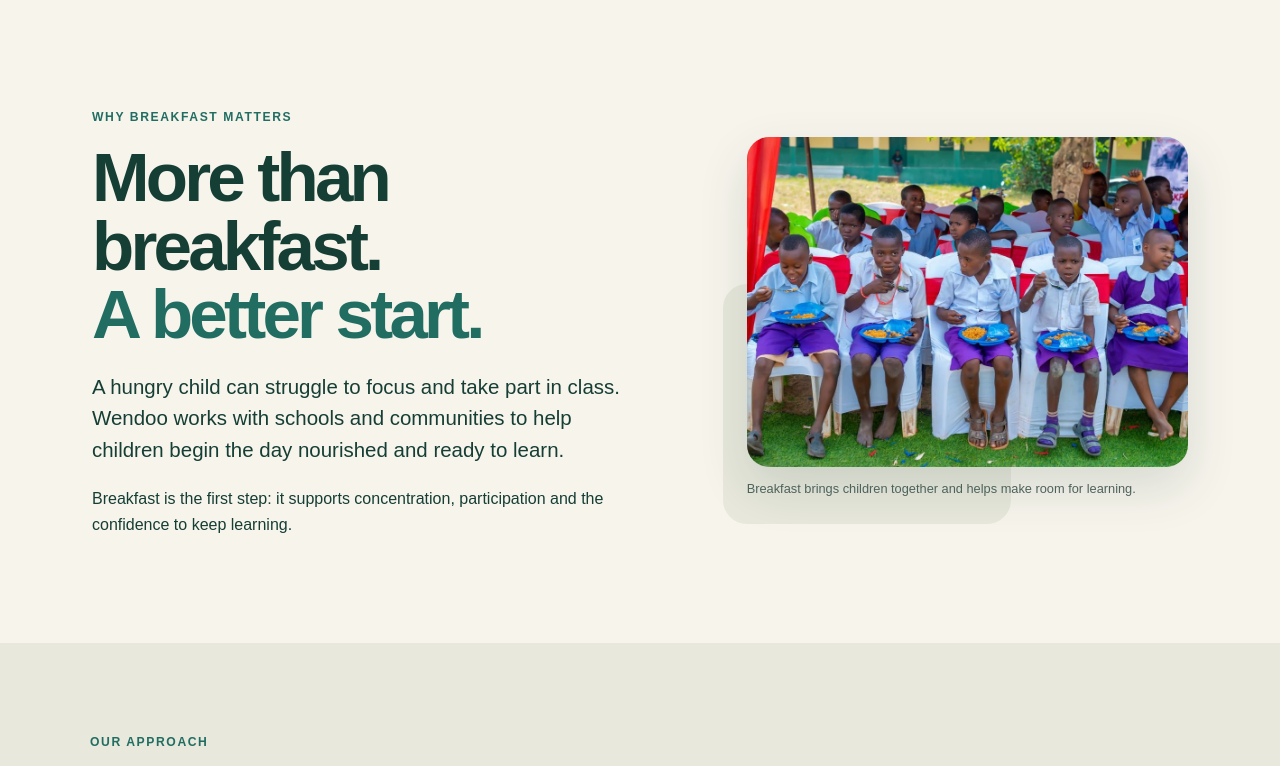
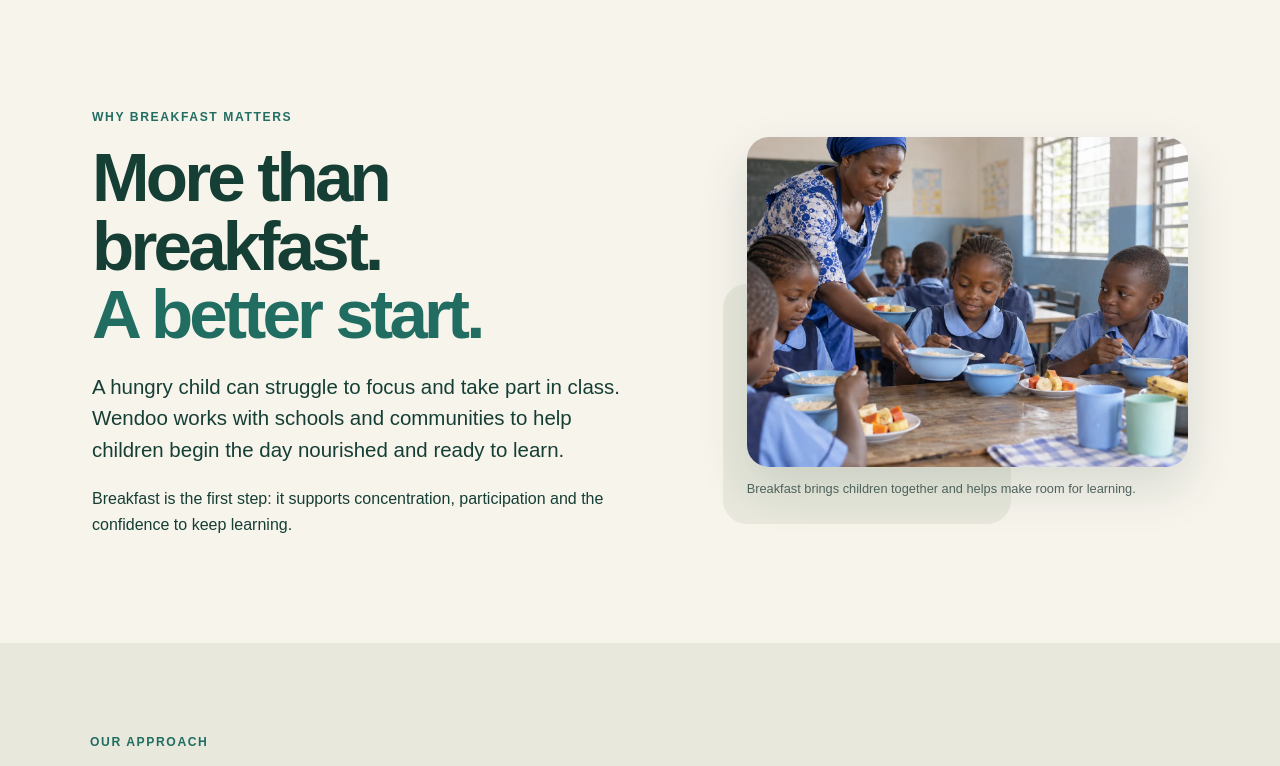
Before and after one commit to Rexdomine/wendoo-ngo, a website: page index.html in a window 1280 px wide. Shown: the part 700-1466 px from the top of the page. Drawn offline with Linux system fonts and the light colour scheme.

Commit message:
Use distinct homepage imagery by section

```diff
--- a/index.html
+++ b/index.html
@@ -39,7 +39,7 @@
         <div class="intro-copy"><p class="eyebrow">Why breakfast matters</p><h2>More than breakfast.<br /><span>A better start.</span></h2>
         <p class="section-lede">A hungry child can struggle to focus and take part in class. Wendoo works with schools and communities to help children begin the day nourished and ready to learn.</p>
         <p>Breakfast is the first step: it supports concentration, participation and the confidence to keep learning.</p></div>
-        <figure class="intro-photo"><img src="/assets/breakfast-together.jpg" alt="Schoolchildren eating breakfast together" width="1024" height="682" loading="lazy" /><figcaption>Breakfast brings children together and helps make room for learning.</figcaption></figure>
+        <figure class="intro-photo"><img src="/assets/programme-breakfast-hero.webp" alt="Schoolchildren eating breakfast together" width="1536" height="1024" loading="lazy" /><figcaption>Breakfast brings children together and helps make room for learning.</figcaption></figure>
       </section>
       <section class="approach section-wrap" id="programme">
         <div class="section-heading"><p class="eyebrow">Our approach</p><h2>A better start. A better school day.<br /><span>A brighter future.</span></h2></div>
@@ -51,7 +51,7 @@
         </div>
       </section>
       <section class="school-day">
-        <div class="school-day-inner"><div><p class="eyebrow">Breakfast → energy → confidence → opportunity</p><h2>A better school day<br />starts with breakfast.</h2><p>A nutritious breakfast gives children the energy and focus they need to learn, participate and make the most of their school day.</p></div><img src="/assets/breakfast-together.jpg" alt="Children in a classroom at Nkeze Primary School" width="1280" height="960" loading="lazy" /></div>
+        <div class="school-day-inner"><div><p class="eyebrow">Breakfast → energy → confidence → opportunity</p><h2>A better school day<br />starts with breakfast.</h2><p>A nutritious breakfast gives children the energy and focus they need to learn, participate and make the most of their school day.</p></div><img src="/assets/classroom-readiness.jpg" alt="Children in a classroom at Nkeze Primary School" width="1280" height="960" loading="lazy" /></div>
       </section>
       <section class="journey section-wrap" aria-labelledby="journey-title">
         <div class="journey-heading">
@@ -85,7 +85,7 @@
       <section class="accountability section-wrap" id="accountability">
         <p class="eyebrow">Trust and accountability</p><h2>Care for Children.<br /><span>Care with Resources.</span></h2>
         <p class="section-lede">Working with children carries a responsibility to act safely, deliver programmes responsibly and be transparent about how donations and resources are used.</p>
-        <figure class="accountability-photo"><img src="/assets/breakfast-together.jpg" alt="Children in a classroom at Nkeze Primary School" width="1448" height="1070" loading="lazy" /></figure>
+        <figure class="accountability-photo"><img src="/assets/impact-learning-hero.webp" alt="Children learning together in a classroom" width="1536" height="1024" loading="lazy" /></figure>
       </section>
       <section class="partner" id="partner">
         <div class="partner-inner"><p class="eyebrow">Partner with Wendoo</p><h2>Your support can do more than show impact.<br /><span>It can change a child’s day.</span></h2><p>Wendoo welcomes organisations and individuals who want to help tackle hunger as a barrier to learning.</p>
```
